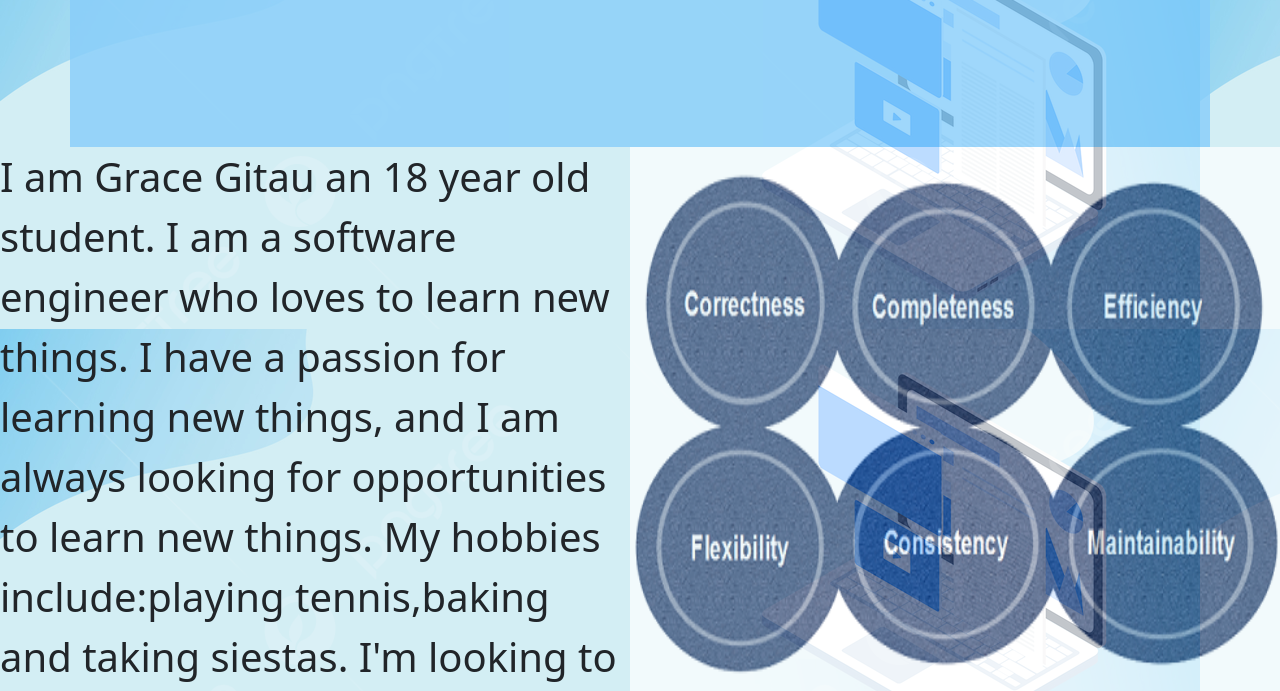
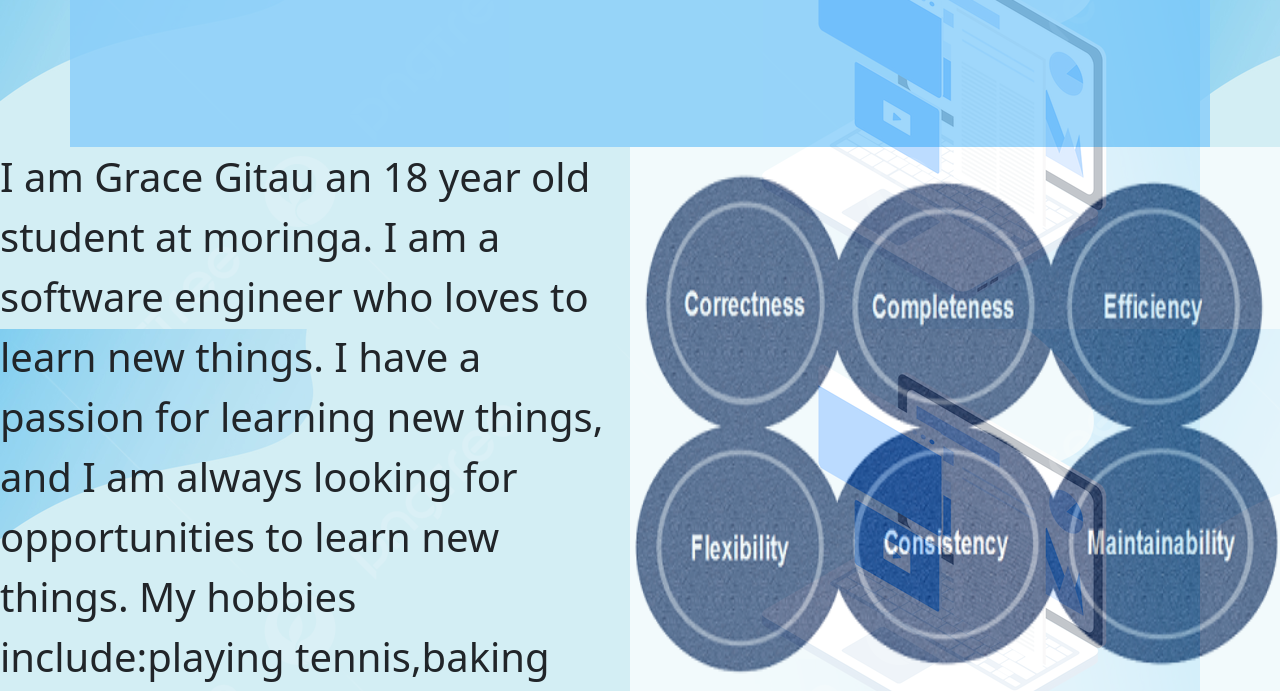
Before and after one commit to gitaunthama/Portfolio1, a plain HTML site: page assets/about.html in a window 1280 px wide. Shown: the part 109-800 px from the top of the page. Drawn offline with nearby package versions, Linux system fonts and the light colour scheme.

Commit message:
fourth commit

```diff
--- a/assets/about.html
+++ b/assets/about.html
@@ -58,7 +58,7 @@
 
  <div class="container1">
     <p>
-        I am Grace Gitau an 18 year old student.
+        I am Grace Gitau an 18 year old student at moringa.
         I am a software engineer who loves to learn new things.
         I have a passion for learning new things, and I am always looking for opportunities to learn new things.
         My hobbies include:playing tennis,baking and taking siestas.
```
